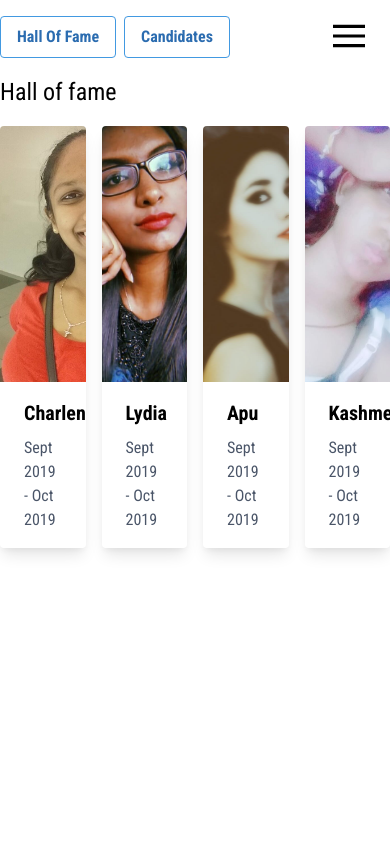
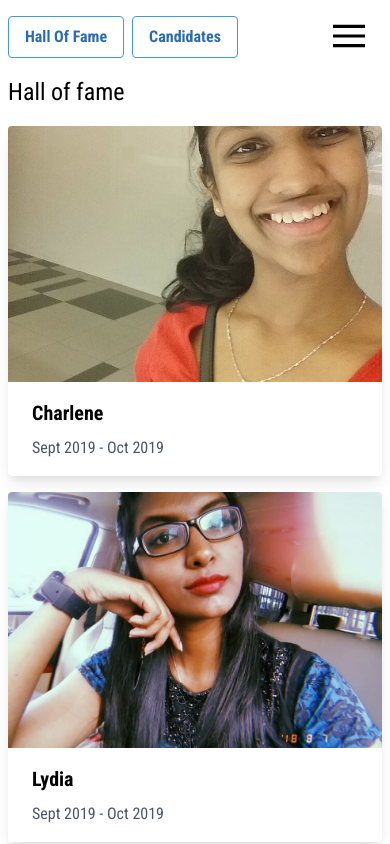
Before and after one commit to Benjaminlooi/Jerome-Portfolio, a Vue app: page /lovelife in a window 390 px wide. Shown: the top 844 px of the page. Built offline with nearby package versions, Linux system fonts and the light colour scheme.

Commit message:
hall of fame mobile responsiveness

```diff
--- a/src/components/HallOfFame.vue
+++ b/src/components/HallOfFame.vue
@@ -2,7 +2,7 @@
   <div id="hall-of-fame">
     <h1 class="text-2xl my-4">Hall of fame</h1>
     <div class="flex flex-wrap -mx-2">
-      <div v-for="(list, index) in lists" :key="index" class="w-1/4 px-2 mb-4">
+      <div v-for="(list, index) in lists" :key="index" class="w-full sm:w-1/2 md:w-1/4 px-2 mb-4">
         <div class="rounded overflow-hidden shadow-lg">
           <div class="w-full h-64 relative">
             <div
--- a/src/views/LoveLife.vue
+++ b/src/views/LoveLife.vue
@@ -1,7 +1,7 @@
 <template>
   <div>
     <MenuIcon />
-    <div id="love-life" class="container mx-auto mt-4">
+    <div id="love-life" class="container px-2 sm:mx-auto mt-4">
       <div class="flex">
         <button
           @click="page = 0"
```
